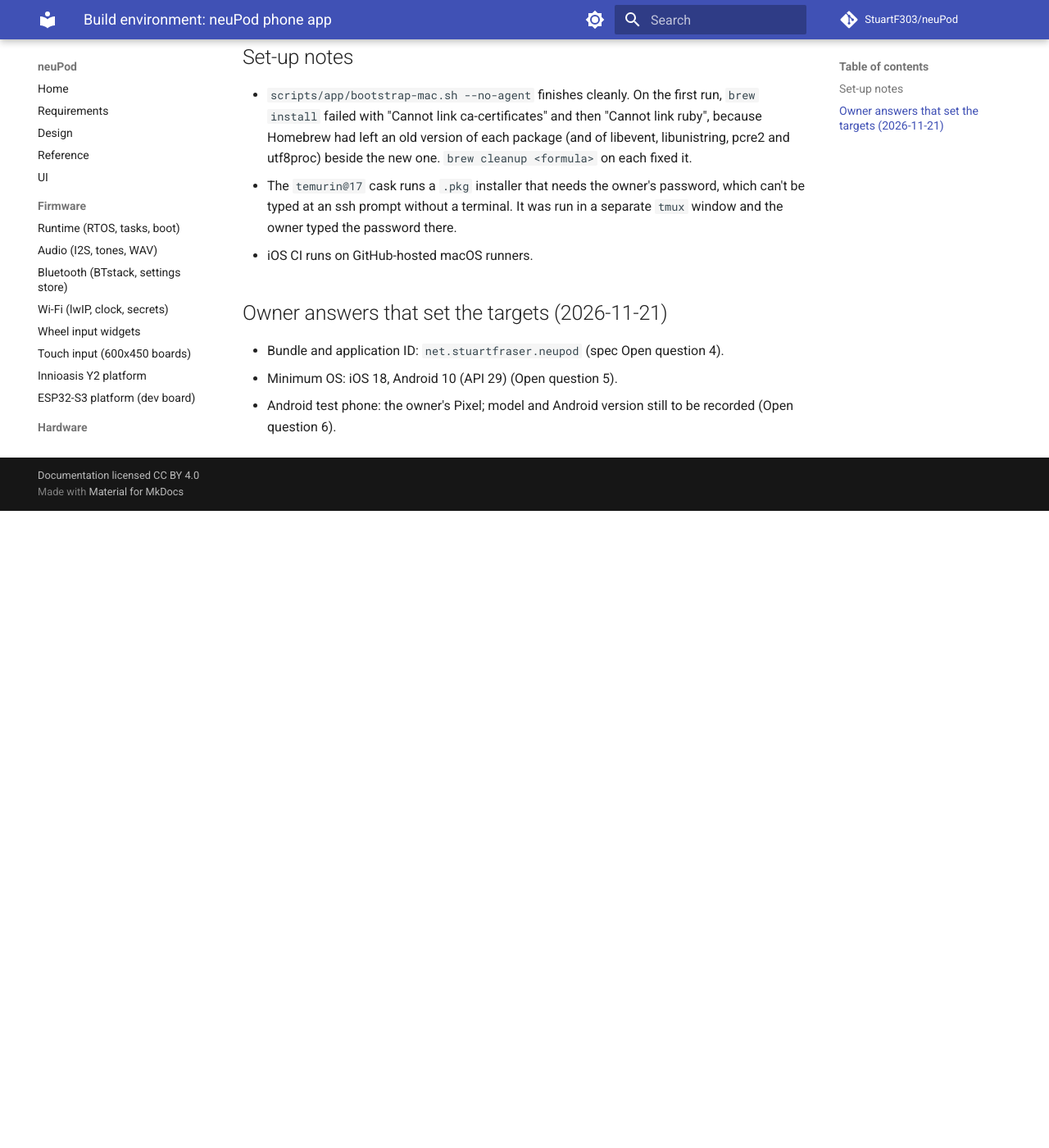
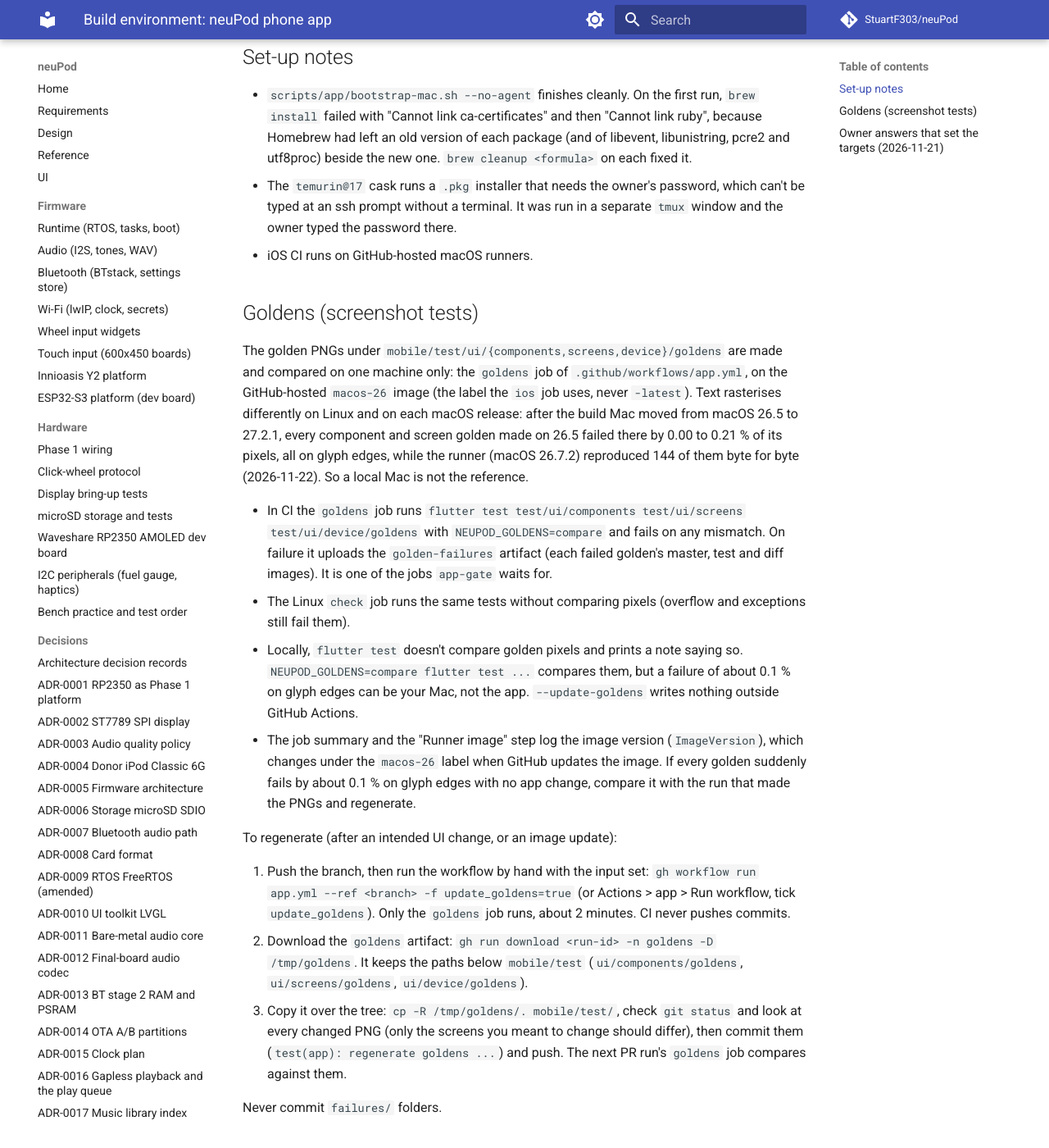
Before and after one commit to StuartF303/neuPod, an MkDocs documentation site: the page built from docs/app/ENVIRONMENT.md, in a window 1280 px wide and 1400 px high, scrolled down 1085 px. Shown: the whole window at 82% size. Built offline with MkDocs 1.6.1 and Material for MkDocs 9.7.7, drawn with Linux system fonts in a browser that asks for light colours; comment, search, counter and statistics services are not loaded; before the commit the page ends 1708 px from its top, so only the background shows below that.

Commit message:
ci(app): compare goldens on the pinned macos-26 runner image (#142)
* ci(app): compare goldens on the pinned macos-26 runner image

Golden pixels were compared only on a local Mac (Platform.isMacOS), so the
build Mac's update from macOS 26.5 to 27.2.1 failed all 144 component and
screen goldens by 0.00-0.21 % (glyph edges only, reproduced at a77619c where
they were made), and no CI job compared them at all.

- New `goldens` job on macos-26 (the ios job's label): flutter test on the
  golden folders with NEUPOD_GOLDENS=compare; uploads failures/ on failure.
  Wired into app-gate and skipped with the other app jobs when app=false.
- workflow_dispatch input update_goldens runs that job alone with
  --update-goldens and uploads the PNGs as an artifact; CI never pushes.
- The test config compares only with NEUPOD_GOLDENS=compare, prints a note
  on a local Mac, and writes PNGs only on GitHub Actions. Linux stays
  render-only.
- docs/app/ENVIRONMENT.md: how goldens are compared and regenerated.
- mobile/.gitignore: test failures/ folders.

Co-Authored-By: Claude Opus 5.5 <noreply@anthropic.com>

* test(app): regenerate goldens on the macos-26 runner image

Made by the goldens job's update_goldens dispatch (run 45069466166, image
macos26 20261117.0516.1, macOS 26.7.2) at 6adf006. Of the 152 PNGs only the
8 that #138, #140 and #141 changed on purpose differ; the other 144 came
back byte-identical to the ones made on the owner's Mac under macOS 26.5.

- settings.*: Library (with chevron) and Licences rows under Style and Mode.
- cover_flow.*: the caption is album, then artist, year and song count.
- panel_library_update_stopped.*: the Cover Flow preview behind the panel
  reads "A to Z".

Co-Authored-By: Claude Opus 5.5 <noreply@anthropic.com>

* ci(app): golden artifact paths start at mobile/test; doc touch-ups

Co-Authored-By: Claude Opus 5.5 <noreply@anthropic.com>

* test(app): deliberately nudge the Classic Light battery outline (to be reverted)

Proves the goldens job and app-gate fail on a golden mismatch.

Co-Authored-By: Claude Opus 5.5 <noreply@anthropic.com>

* Revert "test(app): deliberately nudge the Classic Light battery outline (to be reverted)"

The deliberate failure did its job: run 45071290439 failed the goldens job
and app-gate.

Co-Authored-By: Claude Opus 5.5 <noreply@anthropic.com>

---------

Co-authored-by: Stuart Fraser <stuart@wallet.services>
Co-authored-by: Claude Opus 5.5 <noreply@anthropic.com>

```diff
--- a/docs/app/ENVIRONMENT.md
+++ b/docs/app/ENVIRONMENT.md
@@ -29,6 +29,39 @@ is expected while the phone is not attached.
   without a terminal. It was run in a separate `tmux` window and the owner typed the password there.
 - iOS CI runs on GitHub-hosted macOS runners.
 
+## Goldens (screenshot tests)
+
+The golden PNGs under `mobile/test/ui/{components,screens,device}/goldens` are made and compared on one machine only:
+the `goldens` job of `.github/workflows/app.yml`, on the GitHub-hosted `macos-26` image (the label the `ios` job uses,
+never `-latest`). Text rasterises differently on Linux and on each macOS release: after the build Mac moved from macOS
+26.5 to 27.2.1, every component and screen golden made on 26.5 failed there by 0.00 to 0.21 % of its pixels, all on
+glyph edges, while the runner (macOS 26.7.2) reproduced 144 of them byte for byte (2026-11-22). So a local Mac is
+not the reference.
+
+- In CI the `goldens` job runs `flutter test test/ui/components test/ui/screens test/ui/device/goldens` with
+  `NEUPOD_GOLDENS=compare` and fails on any mismatch. On failure it uploads the `golden-failures` artifact (each failed
+  golden's master, test and diff images). It is one of the jobs `app-gate` waits for.
+- The Linux `check` job runs the same tests without comparing pixels (overflow and exceptions still fail them).
+- Locally, `flutter test` doesn't compare golden pixels and prints a note saying so. `NEUPOD_GOLDENS=compare flutter test
+  ...` compares them, but a failure of about 0.1 % on glyph edges can be your Mac, not the app. `--update-goldens`
+  writes nothing outside GitHub Actions.
+- The job summary and the "Runner image" step log the image version (`ImageVersion`), which changes under the `macos-26`
+  label when GitHub updates the image. If every golden suddenly fails by about 0.1 % on glyph edges with no app change,
+  compare it with the run that made the PNGs and regenerate.
+
+To regenerate (after an intended UI change, or an image update):
+
+1. Push the branch, then run the workflow by hand with the input set:
+   `gh workflow run app.yml --ref <branch> -f update_goldens=true` (or Actions > app > Run workflow, tick
+   `update_goldens`). Only the `goldens` job runs, about 2 minutes. CI never pushes commits.
+2. Download the `goldens` artifact: `gh run download <run-id> -n goldens -D /tmp/goldens`. It keeps the paths below
+   `mobile/test` (`ui/components/goldens`, `ui/screens/goldens`, `ui/device/goldens`).
+3. Copy it over the tree: `cp -R /tmp/goldens/. mobile/test/`, check `git status` and look at every changed PNG
+   (only the screens you meant to change should differ), then commit them (`test(app): regenerate goldens ...`) and push.
+   The next PR run's `goldens` job compares against them.
+
+Never commit `failures/` folders.
+
 ## Owner answers that set the targets (2026-11-21)
 
 - Bundle and application ID: `net.stuartfraser.neupod` (spec Open question 4).
```
Also changed, not shown: 14 other files.
